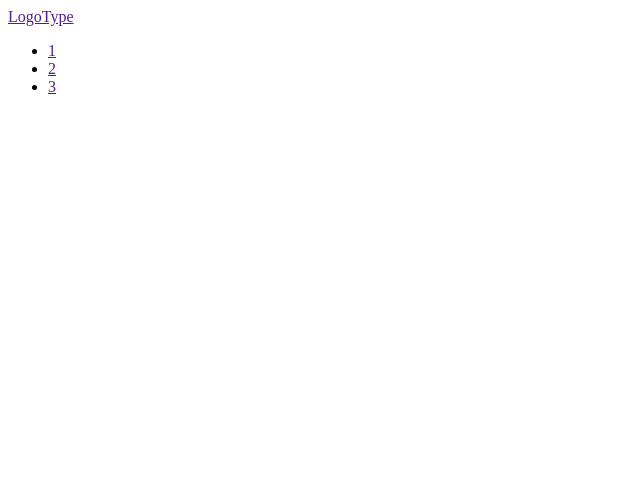
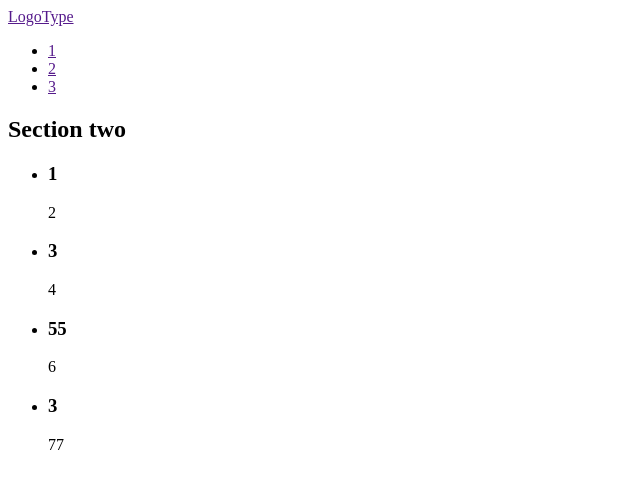
Before and after one commit to SergeyKorobka/art-test-team-121-18, a plain HTML site: page index.html in a window 1280 px wide. Shown: the whole page, without its empty margins (0-640 px from the left). Drawn offline with Linux system fonts and the light colour scheme.

Commit message:
add sect2

```diff
--- a/index.html
+++ b/index.html
@@ -1,12 +1,11 @@
 <!DOCTYPE html>
 <html lang="en">
   <head>
-  <meta charset="UTF-8">
-  <meta name="viewport" content="width=device-width, initial-scale=1.0">
+    <meta charset="UTF-8" />
+    <meta name="viewport" content="width=device-width, initial-scale=1.0" />
     <title>Document</title>
   </head>
   <body>
-
     <header>
       <a href="">LogoType</a>
 
@@ -16,6 +15,28 @@
         <li><a href="">3</a></li>
       </ul>
     </header>
-
+    <main>
+      <section>
+        <h2>Section two</h2>
+        <ul>
+          <li>
+            <h3>1</h3>
+            <p>2</p>
+          </li>
+          <li>
+            <h3>3</h3>
+            <p>4</p>
+          </li>
+          <li>
+            <h3>55</h3>
+            <p>6</p>
+          </li>
+          <li>
+            <h3>3</h3>
+            <p>77</p>
+          </li>
+        </ul>
+      </section>
+    </main>
   </body>
 </html>
```
Lines whose indentation alone changed are shown as unchanged.
